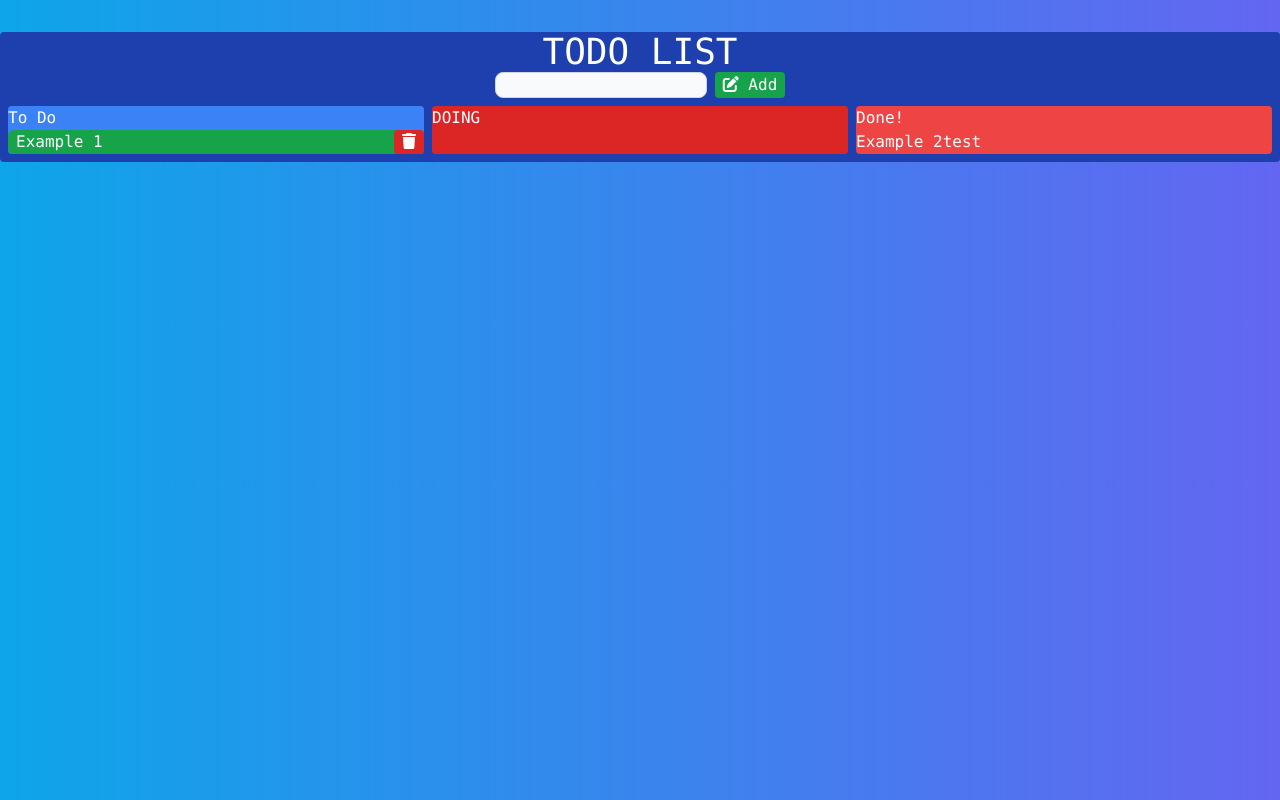
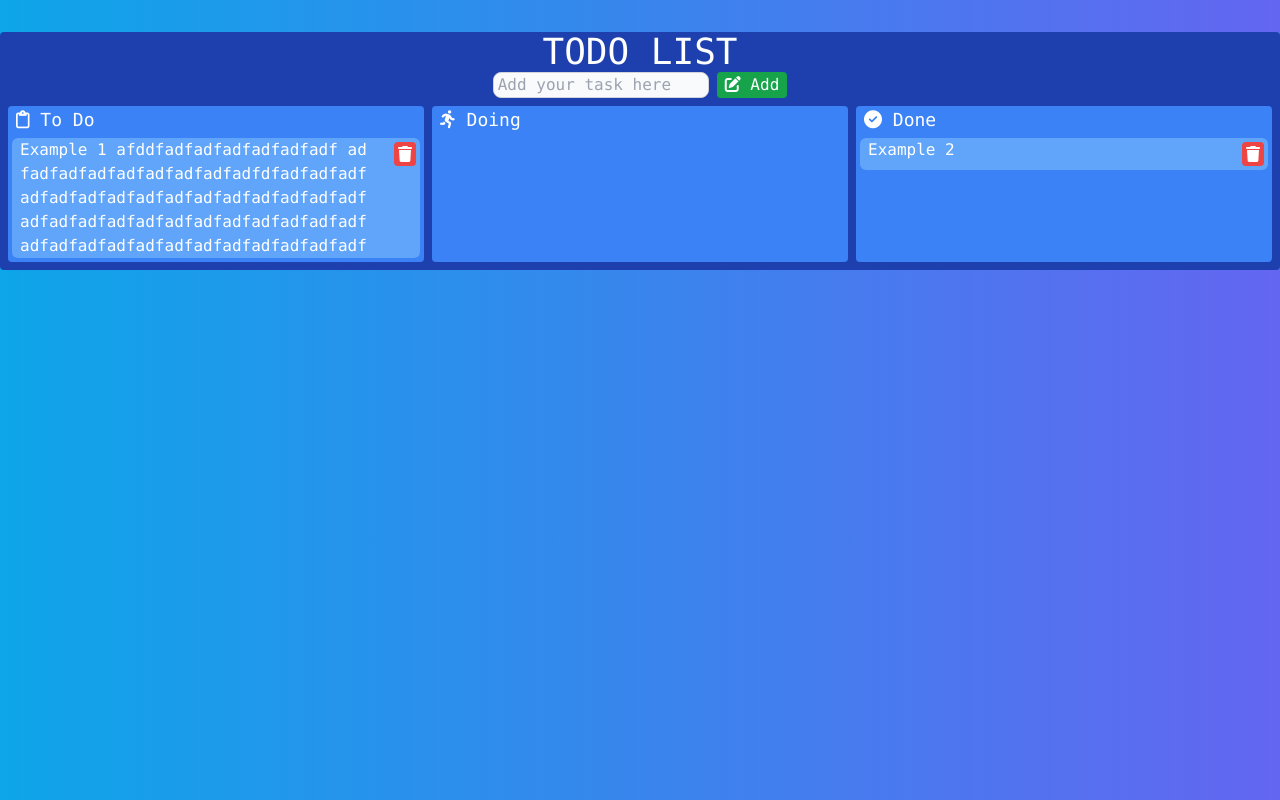
Before and after one commit to Itsprime/todolist, a website: page dist/index.html in a window 1280 px wide. Drawn offline with Linux system fonts and the light colour scheme.

Commit message:
better css

```diff
--- a/dist/index.html
+++ b/dist/index.html
@@ -16,29 +16,28 @@
         <h2 class="title flex justify-center text-4xl">TODO LIST</h2>
         <form class="form  flex justify-center" id="formlist">
             <input type="text"
-                class="input block mr-2 text-gray-900 border border-gray-300 rounded-lg bg-gray-50 sm:text-md focus:ring-blue-500 focus:border-blue-500 dark:bg-gray-700 dark:border-gray-600 dark:placeholder-gray-400 dark:text-white dark:focus:ring-blue-500 dark:focus:border-blue-500"
-                id="text-input">
+                class="input block pl-1 mr-2 text-gray-900 border border-gray-300 rounded-lg bg-gray-50 sm:text-md focus:ring-blue-500 focus:border-blue-500 dark:bg-gray-700 dark:border-gray-600 dark:placeholder-gray-400 dark:text-white dark:focus:ring-blue-500 dark:focus:border-blue-500"
+                id="text-input" placeholder="Add your task here">
             <button class="submit bg-green-600 rounded px-2" id="submit-button" value="Submit"><i class="fa-solid fa-pen-to-square"></i> Add</button>
         </form>
         <div id="todolist" class="flex columns-3 justify-center mt-2 space-x-2 px-2 pb-2">
             <div class="status-container flex-row basis-1/3 bg-blue-500 rounded" id="todo">
-                <h3>To Do</h3>
-                <div class="wrapperDiv bg-green-600 rounded-md flex justify-between cursor-move" draggable="true">
-                    <div class="1 mr-4 px-2">Example 1</div>
-                    <button class="rounded bg-red-600 px-2"><i class="fa-solid fa-trash"></i></button>
+                <h3 class="px-2 text-lg"><i class="fa-regular fa-clipboard"></i> To Do</h3>
+                <div class="wrapperDiv bg-blue-400 rounded-md flex justify-between cursor-move m-1" draggable="true">
+                    <div class="1 mr-4 px-2 break-all">Example 1 afddfadfadfadfadfadfadf adfadfadfadfadfadfadfadfadfdfadfadfadfadfadfadfadfadfadfadfadfadfadfadfadfadfadfadfadfadfadfadfadfadfadfadfadfadfadfadfadfadfadfadfadfadfadfadfadf</div>
+                    <button class="rounded bg-red-500 p-1 my-1 mr-1 fa-solid fa-trash max-h-6"></button>
                 </div>
             </div>
 
-            <div class="status-container flex-row basis-1/3 bg-red-600 rounded" id="doing">
-                <h3>DOING</h3>
-
+            <div class="status-container flex-row basis-1/3 bg-blue-500 rounded" id="doing">
+                <h3 class="px-2 text-lg"><i class="fa-solid fa-person-running"></i> Doing</h3>
             </div>
 
-            <div class="status-container flex-row basis-1/3 bg-red-500 rounded" id="done">
-                <h3>Done! </h3>
-                <div class="wrapperDiv flex" draggable="true">
-                    <div class="1">Example 2</div>
-                    <button>test</button>
+            <div class="status-container flex-row basis-1/3 bg-blue-500 rounded" id="done">
+                <h3 class="px-2 text-lg"><i class="fa-solid fa-circle-check"></i> Done</h3>
+                <div class="wrapperDiv bg-blue-400 rounded-md flex justify-between cursor-move m-1" draggable="true">
+                    <div class="2 mr-4 px-2">Example 2</div>
+                    <button class="rounded bg-red-500 p-1 my-1 mr-1 fa-solid fa-trash max-h-6"></button>
                 </div>
             </div>
         </div>
--- a/dist/script.js
+++ b/dist/script.js
@@ -21,7 +21,7 @@ for (i = 0; i < example_todos1.length; i++) {
 function createTODO(amount) {
     var createWrapperDiv = document.createElement("div");
     createWrapperDiv.setAttribute(`id`, `${amount}`)
-    createWrapperDiv.setAttribute(`class`, `wrapperDiv bg-red-200 rounded-md flex cursor-move`)
+    createWrapperDiv.setAttribute(`class`, `wrapperDiv bg-blue-400 rounded-md flex justify-between cursor-move m-1`)
     createWrapperDiv.setAttribute(`draggable`, `true`)
     //createWrapperDiv.setAttribute(`class`, `bg-slate-500 rounded-md flex`)
     LIST.appendChild(createWrapperDiv)
@@ -33,13 +33,15 @@ function createTODO(amount) {
     var createDiv = document.createElement("div");
     createDiv.append(input_text)
     createDiv.setAttribute(`id`, `${amount}`)
+    createDiv.setAttribute(`class`,`mr-4 px-2`)
     createWrapperDiv.appendChild(createDiv)
 
     //creates DELETE button inside wrappedDiv
     var createButton = document.createElement("button");
     createButton.setAttribute(`id`, `${amount}`)
     createButton.setAttribute(`content`, '')
-    createButton.textContent = "DELETE"
+    createButton.setAttribute(`class`,`rounded bg-red-500 p-1 my-1 mr-1 fa-solid fa-trash max-h-6`)
+    // createButton.textContent = "DELETE"
     createWrapperDiv.appendChild(createButton)
 
     //gets all buttons in page
@@ -60,11 +62,11 @@ function registerDraggable(draggable) {
         draggable.classList.remove('dragging')
         console.log("dragging stop ")
     })
-
-
 }
 
 let containers = document.querySelectorAll('.status-container');
+
+//if wrapper inside container with id="done", change wrapper text to line-through
 
 
 //Bug: When no div is inside a container, it returns null
@@ -79,6 +81,7 @@ containers.forEach(container => {
             container.appendChild(draggable)
         } else {
             container.insertBefore(draggable, afterElement)
+
         }
     })
 })
```
Also changed, not shown: dist/output.css.
